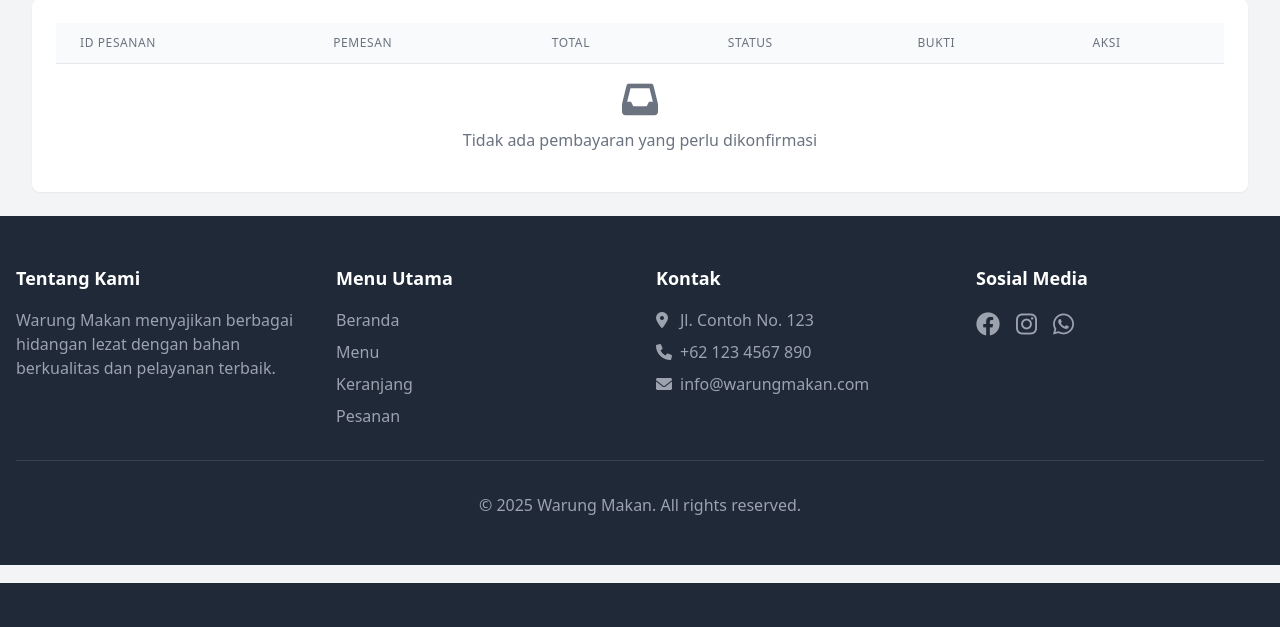
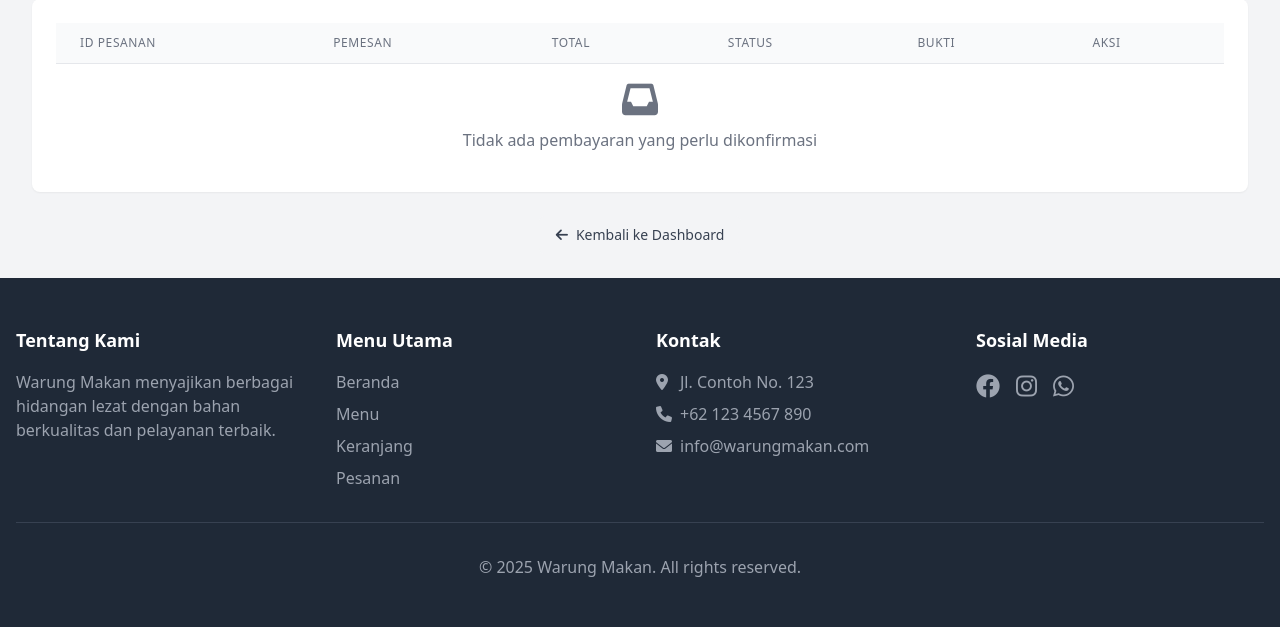
Before and after one commit to bimapopo345/ibi-1, a PHP site: page /admin/konfirmasi_pembayaran.php in a window 1280 px wide. Shown: the part 217-844 px from the top of the page. Before the commit the page ends 800 px from the top, so only its background shows below. Run offline with PHP 8.4, Linux system fonts and the light colour scheme; a user stored in the database is signed in; data comes from the database, SQL or seed files in the repository; data that the repository does not hold is empty; some libraries are stand-ins or nearby versions.

Commit message:
Fixed: User CheckOut

```diff
--- a/admin/konfirmasi_pembayaran.php
+++ b/admin/konfirmasi_pembayaran.php
@@ -8,6 +8,10 @@ if (!isset($_SESSION['admin_id'])) {
     header('Location: index.php');
     exit;
 }
+
+// Ambil jumlah notifikasi yang belum dibaca
+$notifikasi_query = mysqli_query($conn, "SELECT COUNT(*) as count FROM notifikasi WHERE dibaca = 0");
+$notifikasi_count = mysqli_fetch_assoc($notifikasi_query)['count'];
 
 $pesanan = mysqli_query($conn, "SELECT p.*, pb.*, u.nama_lengkap, u.no_telp, u.email
                                FROM pesanan p
@@ -37,7 +41,6 @@ if ($_SERVER['REQUEST_METHOD'] == 'POST') {
             $stmt->bind_param("i", $id);
             $stmt->execute();
 
-            // Redirect dan keluar
             header('Location: konfirmasi_pembayaran.php');
             exit;
         } elseif ($action === 'konfirmasi') {
@@ -56,7 +59,6 @@ if ($_SERVER['REQUEST_METHOD'] == 'POST') {
             $stmt->bind_param("i", $id);
             $stmt->execute();
 
-            // Redirect dan keluar
             header('Location: konfirmasi_pembayaran.php');
             exit;
         } elseif ($action === 'selesai') {
@@ -82,16 +84,11 @@ if ($_SERVER['REQUEST_METHOD'] == 'POST') {
                 $stmt->execute();
             }
 
-            // Redirect dan keluar
             header('Location: konfirmasi_pembayaran.php');
             exit;
         }
     }
 }
-
-// Ambil jumlah notifikasi
-$notifikasi_query = mysqli_query($conn, "SELECT COUNT(*) as count FROM notifikasi WHERE dibaca = 0");
-$notifikasi_count = mysqli_fetch_assoc($notifikasi_query)['count'];
 
 include 'header_admin.php';
 ?>
@@ -225,6 +222,14 @@ include 'header_admin.php';
             </div>
         </div>
     </div>
+
+    <!-- Link Kembali -->
+    <div class="mt-6 text-center">
+        <a href="dashboard.php" class="inline-flex items-center px-4 py-2 border border-transparent text-sm font-medium rounded-md text-gray-700 bg-gray-100 hover:bg-gray-200">
+            <i class="fas fa-arrow-left mr-2"></i>
+            Kembali ke Dashboard
+        </a>
+    </div>
 </div>
 
 <!-- Modal untuk menampilkan bukti pembayaran -->
@@ -243,9 +248,11 @@ include 'header_admin.php';
 </div>
 
 <script>
-// Mobile menu toggle
-document.getElementById('mobile-menu-button').addEventListener('click', function() {
-    document.getElementById('mobile-menu').classList.toggle('hidden');
+document.addEventListener('DOMContentLoaded', function() {
+    // Mobile menu toggle
+    document.getElementById('mobile-menu-button').addEventListener('click', function() {
+        document.getElementById('mobile-menu').classList.toggle('hidden');
+    });
 });
 
 // Fungsi untuk menampilkan bukti pembayaran
```
Also changed, not shown: db_update_status.sql (added, +9 -0 lines), uploads/bukti_pembayaran/67bf3dad831e3.png (added).
